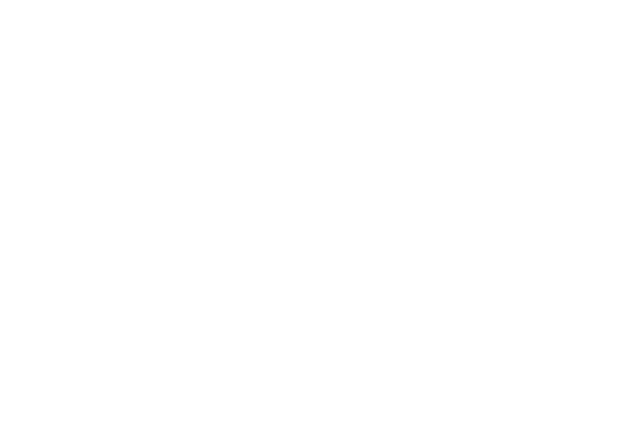
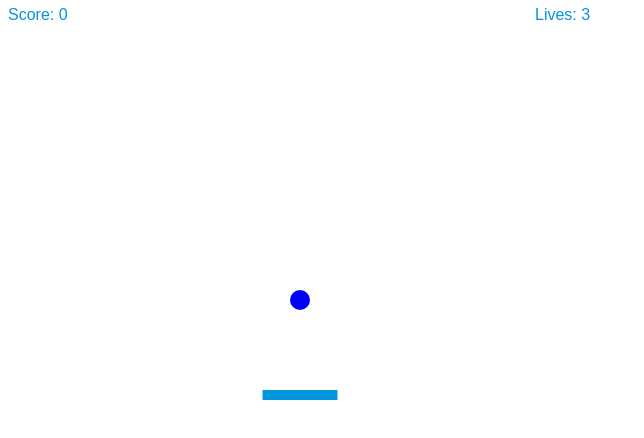
Before and after one commit to kevingbt/casseBrique, a website with bundled scripts: page src/index.html in a window 1280 px wide. Shown: the whole page, without its empty margins (0-644 px from the left). Built offline with nearby package versions, Linux system fonts and the light colour scheme.

Commit message:
fix:  activer un point d'entrée pour l'application #13

```diff
--- a/src/index.html
+++ b/src/index.html
@@ -15,6 +15,6 @@
     </style>
 
     <canvas id="canvaGame"></canvas>
-    <script src="./js/index.js"></script>
+    <script type="module" src="./js/index.js"></script>
 </body>
 </html>
--- a/src/js/index.js
+++ b/src/js/index.js
@@ -0,0 +1,48 @@
+import GameUI from "./gameUI.js";
+import Grid from "./grid.js";
+
+/**
+ * Point d'entrée principal du jeu Casse-Brique
+ * Initialise le canvas et lance la boucle de jeu
+ */
+
+// Configuration du canvas
+const canvas = /** @type {HTMLCanvasElement} */ (document.getElementById("canvaGame"));
+const ctx = canvas.getContext("2d");
+
+// Taille du canvas
+canvas.width = 600;
+canvas.height = 400;
+
+// Initialisation du jeu
+const gameUI = new GameUI(canvas, 3);
+
+// Initialisation de la grille de briques
+const grid = new Grid(
+  5,      // columnCount
+  3,      // rowCount
+  75,     // width
+  20,     // height
+  10,     // padding
+  30,     // offsetTop
+  canvas.width
+);
+
+/**
+ * Boucle principale du jeu
+ */
+function gameLoop() {
+  // Nettoyer le canvas
+  ctx.clearRect(0, 0, canvas.width, canvas.height);
+
+  // Dessiner les éléents du jeu
+  gameUI.draw();
+
+
+  // Continuer la boucle
+  requestAnimationFrame(gameLoop);
+}
+
+
+// D�marrer le jeu
+gameLoop();
```
